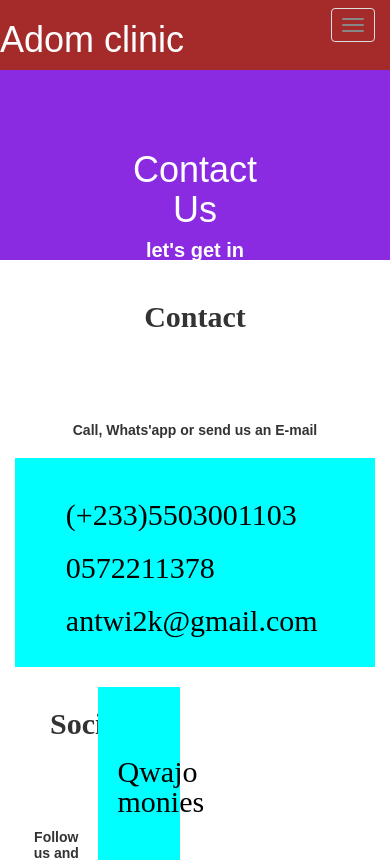
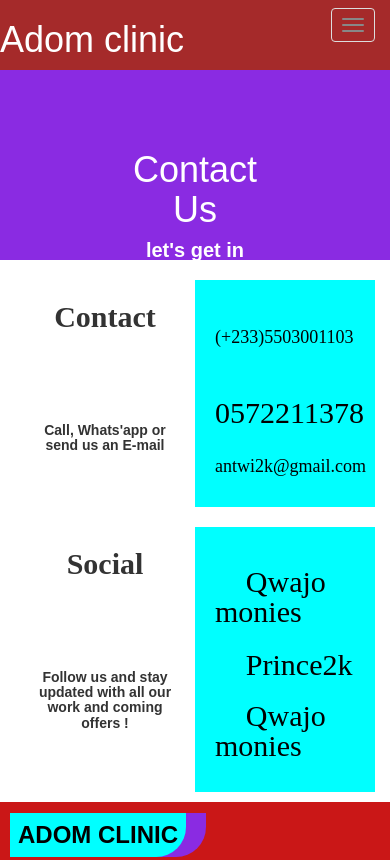
Before and after one commit to Princeantwi2k/Adom-Clinic, a React (Create React App) app: page /contact in a window 390 px wide. Shown: the top 860 px of the page. Built offline with nearby package versions, Linux system fonts and the light colour scheme; a web font is replaced by a local one.

Commit message:
added Contact

```diff
--- a/src/Contact/Contact.css
+++ b/src/Contact/Contact.css
@@ -26,6 +26,7 @@
   margin-top: 20px;
   padding: 20px;
   background-color: aqua;
+
   color: black;
 }
 .contact-email {
--- a/src/Contact/Contact.jsx
+++ b/src/Contact/Contact.jsx
@@ -11,33 +11,33 @@ const Contact = () => {
 
       <div className="container">
         <div className="row">
-          <div className="col-md-12">
-            <div className="col-md-6">
+          <div className="col-xs-12 col-sm-12 col-md-12">
+            <div className="col-xs-6 col-sm-6 col-md-6">
               <h1 className="mind">Contact</h1>
               <h5 className="dede">Call, Whats'app or send us an E-mail</h5>
             </div>
-            <div className="col-md-6 blade">
-              <h2>
+            <div className="col-xs-6 col-sm-6 col-md-6 blade">
+              <h4>
                 <i className="fa fa-phone" aria-hidden="true">
                   {" "}
                   (+233)5503001103{" "}
                 </i>
-              </h2>
+              </h4>
               <h2>
                 <i className="fa fa-whatsapp" aria-hidden="true">
                   {" "}
                   0572211378
                 </i>
               </h2>
-              <h2>
+              <h4>
                 <i className="fa fa-envelope-o" aria-hidden="true">
                   {" "}
                   antwi2k@gmail.com
                 </i>
-              </h2>
+              </h4>
             </div>
           </div>
-          <div className="col-xs-6 col-sm-6 col-md-12">
+          <div className="col-xs-12 col-sm-12 col-md-12">
             <div className="col-xs-6 col-sm-6 col-md-6">
               <h1 className="mind">Social</h1>
               <h5 className="dede">
```
